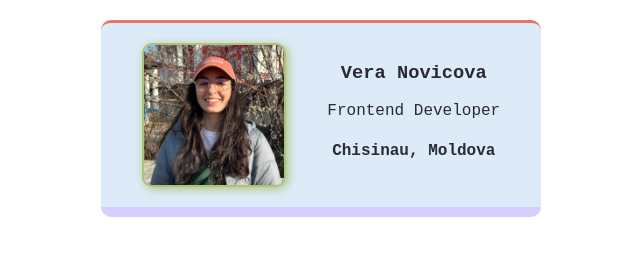
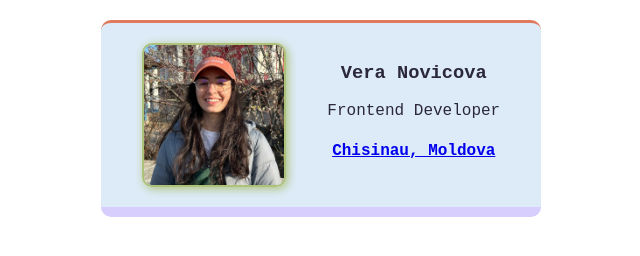
Before and after one commit to veruntv/business-card, a website built with Vite: page index.html in a window 1280 px wide. Shown: the whole page, without its empty margins (319-959 px from the left). Built offline with nearby package versions, Linux system fonts and the light colour scheme.

Commit message:
Update index.html

```diff
--- a/index.html
+++ b/index.html
@@ -8,7 +8,7 @@
             <div >
                 <h3>Vera Novicova</h3>
                 <p>Frontend Developer</p>
-                <h4>Chisinau, Moldova</h4>
+                <h4><a href="https://www.google.com/maps/place/%D0%9A%D0%B8%D1%88%D0%B8%D0%BD%D1%91%D0%B2/data=!4m2!3m1!1s0x40c97c3628b769a1:0x37d1d6305749dd3c?sa=X&ved=1t:242&ictx=111" target="_blank">Chisinau, Moldova</a></h4>
             </div>
         </div>
     </body>
```
